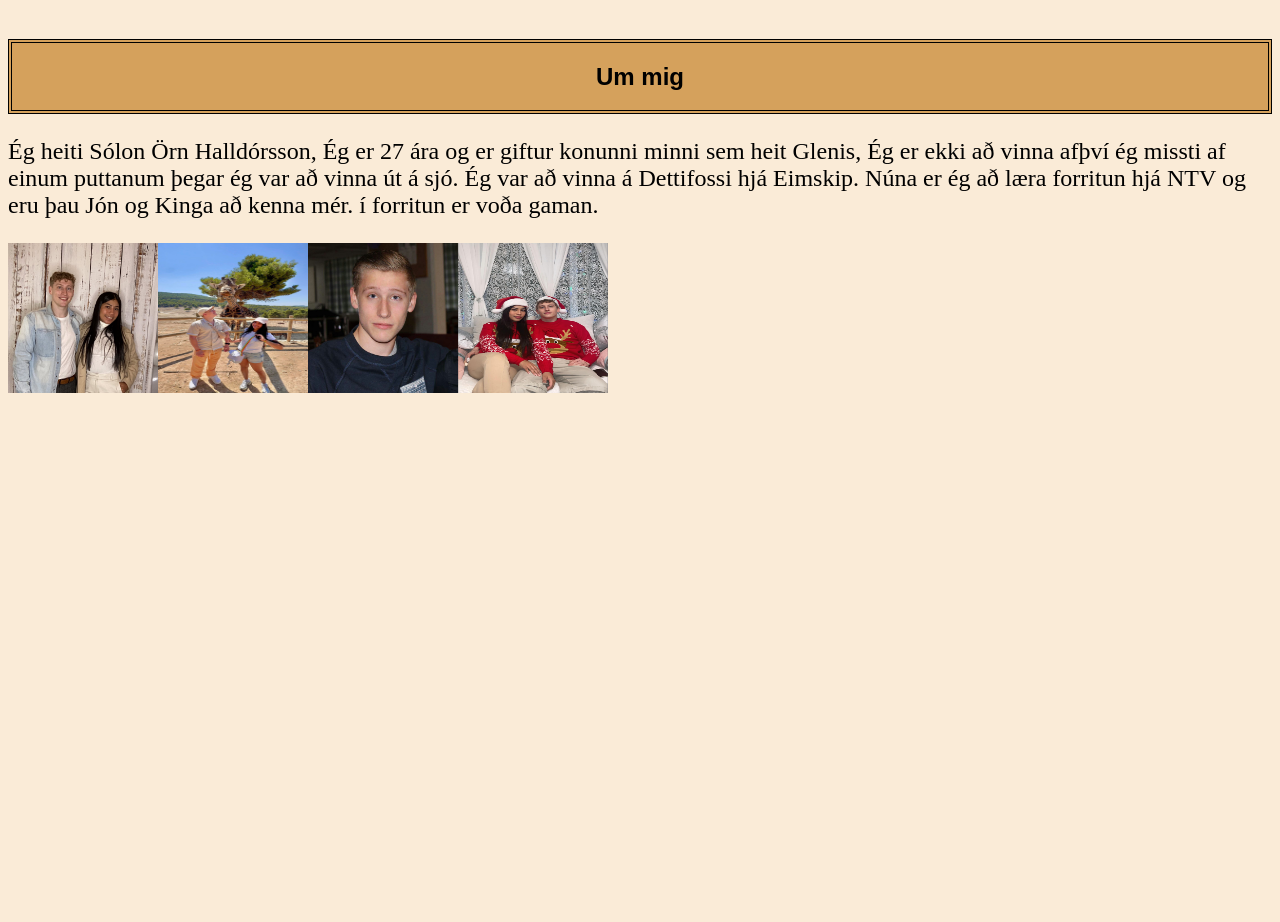
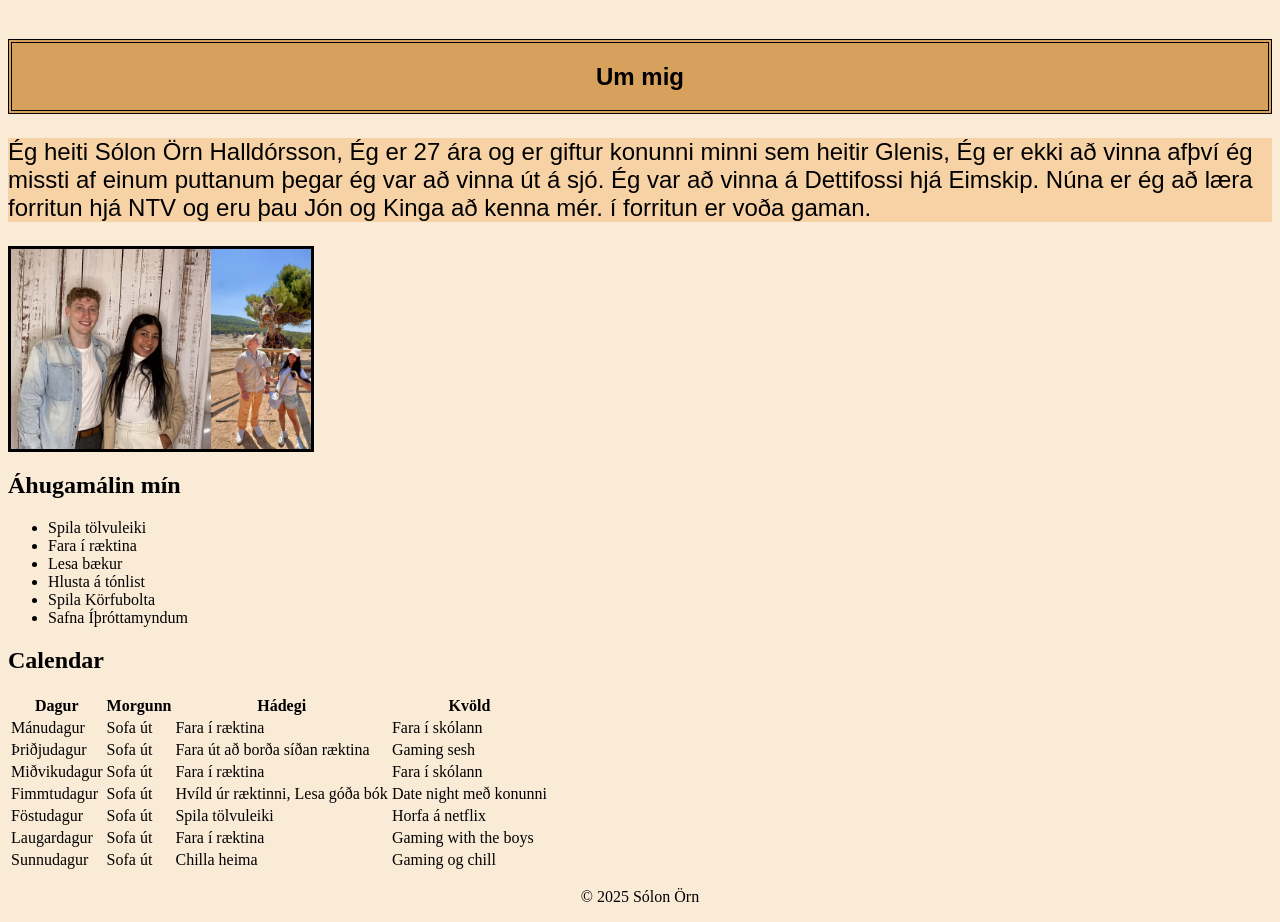
Before and after one commit to SolomonMaximus/Skilaverkefni1, a plain HTML site: page index.html in a window 1280 px wide. Shown: the part 200-1122 px from the top of the page. Before the commit the page ends 800 px from the top, so only its background shows below. Drawn offline with Linux system fonts and the light colour scheme.

Commit message:
3:37 tue

```diff
--- a/index.html
+++ b/index.html
@@ -28,21 +28,100 @@
         <div class="Ummig">
           <h2>Um mig</h2>
         </div>
-
-        <p style="font-size: 24px">
-          Ég heiti Sólon Örn Halldórsson, Ég er 27 ára og er giftur konunni
-          minni sem heit Glenis, Ég er ekki að vinna afþví ég missti af einum
-          puttanum þegar ég var að vinna út á sjó. Ég var að vinna á Dettifossi
-          hjá Eimskip. Núna er ég að læra forritun hjá NTV og eru þau Jón og
-          Kinga að kenna mér. í forritun er voða gaman.
-        </p>
+        <div class="info">
+          <p style="font-size: 24px">
+            Ég heiti Sólon Örn Halldórsson, Ég er 27 ára og er giftur konunni
+            minni sem heitir Glenis, Ég er ekki að vinna afþví ég missti af
+            einum puttanum þegar ég var að vinna út á sjó. Ég var að vinna á
+            Dettifossi hjá Eimskip. Núna er ég að læra forritun hjá NTV og eru
+            þau Jón og Kinga að kenna mér. í forritun er voða gaman.
+          </p>
+        </div>
 
         <div class="myndir">
           <img src="Myndir/egogglenis.jpg" />
-          <img src="Myndir/giraffi.jpg" alt="" />
-          <img src="Myndir/solon.jpg" /> <img src="Myndir/jol.jpg" />
+          <img src="Myndir/giraffi.jpg" />
+          <img src="Myndir/solon.jpg" />
+          <img src="Myndir/jol.jpg" />
         </div>
       </section>
+      <section>
+        <div>
+          <h2>Áhugamálin mín</h2>
+          <ul>
+            <li>Spila tölvuleiki</li>
+            <li>Fara í ræktina</li>
+            <li>Lesa bækur</li>
+            <li>Hlusta á tónlist</li>
+            <li>Spila Körfubolta</li>
+            <li>Safna Íþróttamyndum</li>
+          </ul>
+        </div>
+      </section>
+
+      <section>
+        <h2>Calendar</h2>
+        <table>
+          <tr>
+            <th>Dagur</th>
+            <th>Morgunn</th>
+            <th>Hádegi</th>
+            <th>Kvöld</th>
+          </tr>
+
+          <tr>
+            <td>Mánudagur</td>
+            <td>Sofa út</td>
+            <td>Fara í ræktina</td>
+            <td>Fara í skólann</td>
+          </tr>
+
+          <tr>
+            <td>Þriðjudagur</td>
+            <td>Sofa út</td>
+            <td>Fara út að borða síðan ræktina</td>
+            <td>Gaming sesh</td>
+          </tr>
+
+          <tr>
+            <td>Miðvikudagur</td>
+            <td>Sofa út</td>
+            <td>Fara í ræktina</td>
+            <td>Fara í skólann</td>
+          </tr>
+
+          <tr>
+            <td>Fimmtudagur</td>
+            <td>Sofa út</td>
+            <td>Hvíld úr ræktinni, Lesa góða bók</td>
+            <td>Date night með konunni</td>
+          </tr>
+
+          <tr>
+            <td>Föstudagur</td>
+            <td>Sofa út</td>
+            <td>Spila tölvuleiki</td>
+            <td>Horfa á netflix</td>
+          </tr>
+
+          <tr>
+            <td>Laugardagur</td>
+            <td>Sofa út</td>
+            <td>Fara í ræktina</td>
+            <td>Gaming with the boys</td>
+          </tr>
+
+          <tr>
+            <td>Sunnudagur</td>
+            <td>Sofa út</td>
+            <td>Chilla heima</td>
+            <td>Gaming og chill</td>
+          </tr>
+        </table>
+      </section>
     </main>
+    <footer>
+      <p class="footertexti">&copy 2025 Sólon Örn</p>
+    </footer>
   </body>
 </html>
--- a/styles.css
+++ b/styles.css
@@ -22,16 +22,15 @@
   font-weight: 400;
   font-style: normal;
   background-color: antiquewhite;
-
 }
 
-.myndir img{
-    width: 150px;
-    height: 150px;
-}
 
 .myndir {
     display: flex;
+    width: 300px;
+    height: 200px;
+    overflow: auto;
+    border: solid black;
 }
 
 .Ummig  {
@@ -49,3 +48,20 @@
     background-color: antiquewhite;
 
 }
+
+.info{
+    font-family: "Alan Sans", sans-serif;
+  font-optical-sizing: auto;
+  font-weight: 400;
+  font-style: normal;
+  background-color: rgb(247, 210, 165);
+}
+
+.calendar{
+    display: flex;
+    align-items: center;
+}
+
+.footertexti {
+    text-align: center;
+}
```
